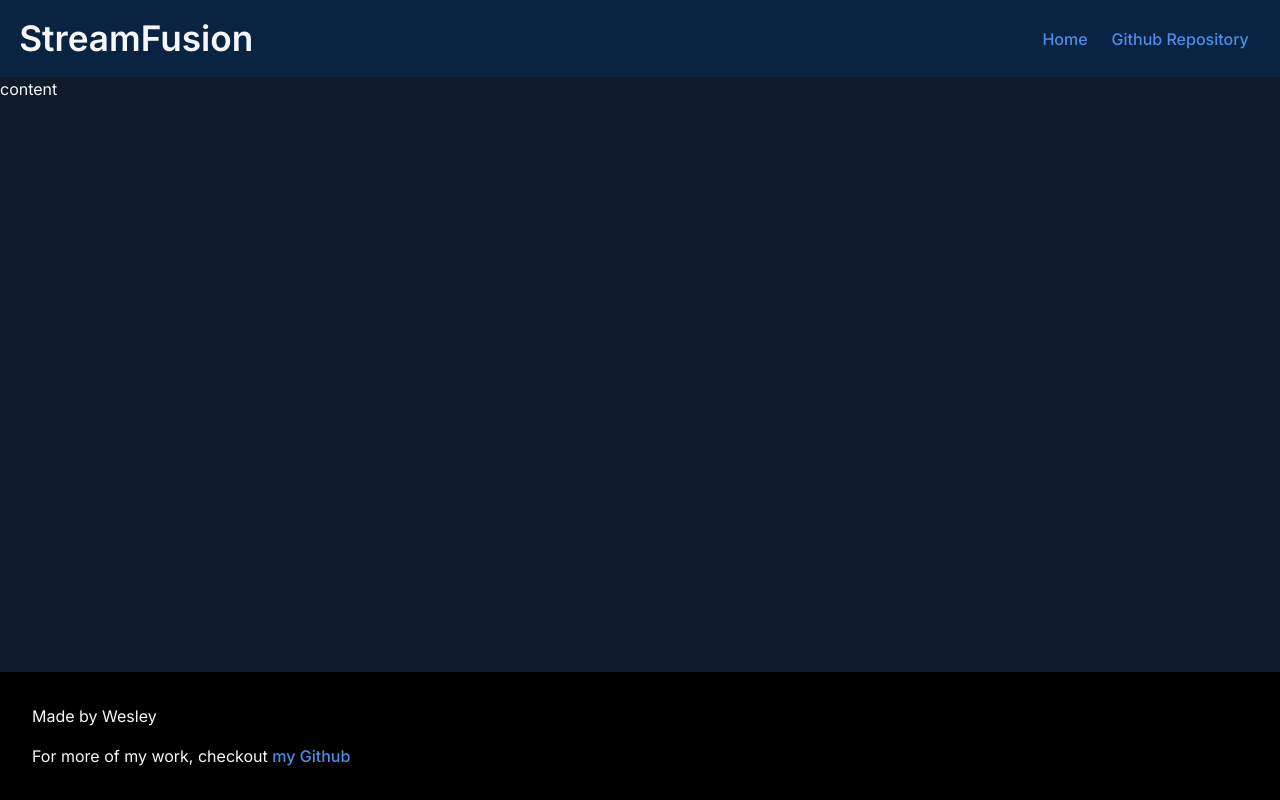
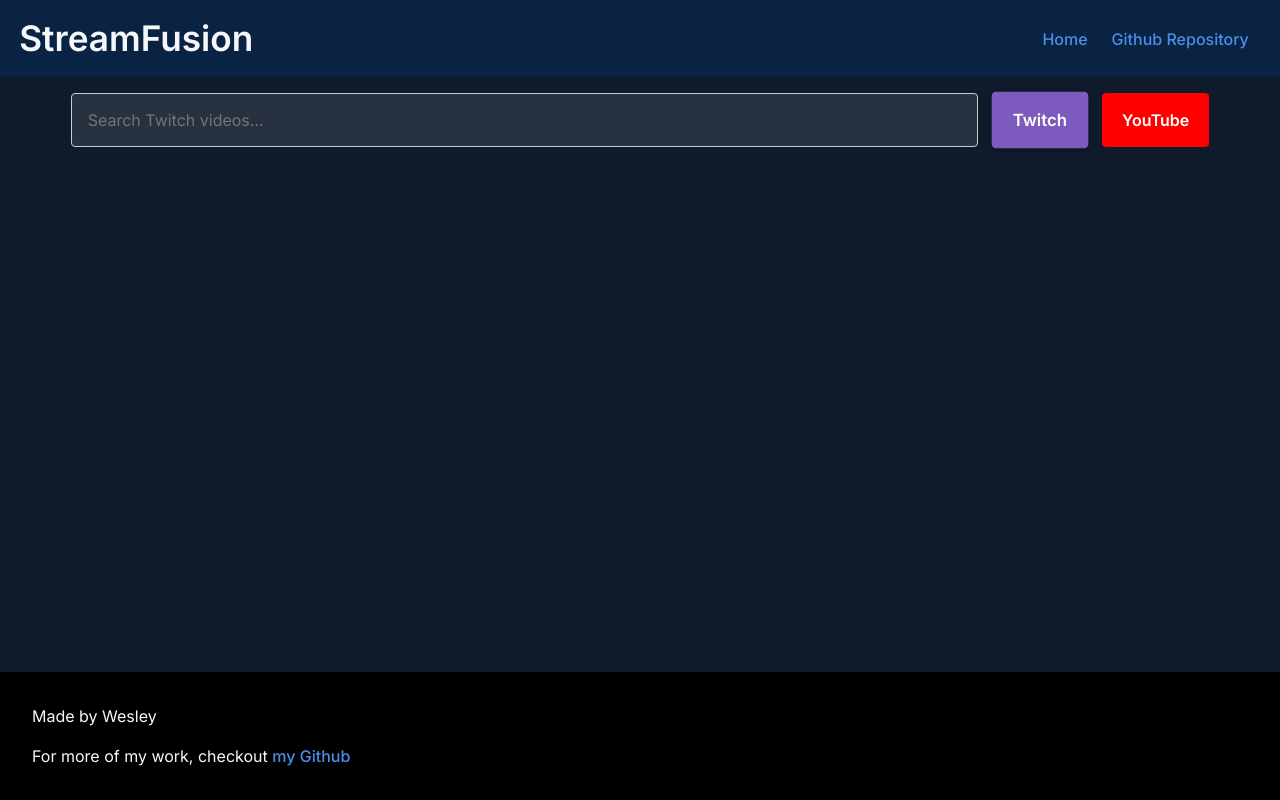
Before and after one commit to WesloTheWeb/streamFusion, a React (Vite) app: page / in a window 1280 px wide. Built offline with nearby package versions, Linux system fonts and the light colour scheme.

Commit message:
Placeholder for search modes added

```diff
--- a/src/App.tsx
+++ b/src/App.tsx
@@ -2,6 +2,7 @@ import { useState } from 'react';
 import NavigationHeader from './components/NavigationHeader/NavigationHeader';
 import './App.scss';
 import Footer from './components/Footer/Footer';
+import SearchInput from './components/SearchInput/SearchInput';
 
 function App() {
   const [count, setCount] = useState(0)
@@ -12,7 +13,7 @@ function App() {
         <NavigationHeader />
       </header>
       <main>
-        content
+        <SearchInput />
       </main>
       {/* <div className="card">
         <button onClick={() => setCount((count) => count + 1)}>
--- /dev/null
+++ b/src/components/SearchInput/SearchInput.module.scss
@@ -0,0 +1,74 @@
+@use '../../styles/variables.scss' as v;
+
+
+.searchContainer {
+    display: flex;
+    justify-content: center;
+    padding: 1rem;
+    margin: 0 auto;
+    gap: 1rem;
+
+    input {
+        padding: 1rem;
+        width: 70%;
+        border-radius: 4px;
+        border: 1px solid #ccc;
+        font-size: 1rem;
+
+        &:focus {
+            outline: none;
+            box-shadow: 0 0 0 2px rgba(100, 65, 165, 0.3);
+        }
+    }
+}
+
+.modeContainer {
+    display: flex;
+    gap: 1rem;
+
+    button {
+        padding: 0.75rem 1.25rem;
+        border: none;
+        border-radius: 4px;
+        font-weight: 600;
+        cursor: pointer;
+        transition: all 0.2s ease;
+
+        &:hover {
+            opacity: 0.9;
+        }
+    }
+}
+
+.activeButton {
+    transform: scale(1.05);
+    box-shadow: 0 2px 8px rgba(0, 0, 0, 0.2);
+}
+
+.twitchButton {
+    background-color: v.$twitch-primary;
+    color: v.$twitch-secondary;
+
+    &:hover {
+        background-color: v.$twitch-hover;
+    }
+
+    &.activeButton {
+        background-color: v.$twitch-hover;
+        color: white;
+    }
+}
+
+.youtubeButton {
+    background-color: v.$youtube-primary;
+    color: v.$youtube-secondary;
+
+    &:hover {
+        background-color: v.$youtube-hover;
+    }
+
+    &.activeButton {
+        background-color: v.$youtube-hover;
+        color: white;
+    }
+}
--- /dev/null
+++ b/src/components/SearchInput/SearchInput.tsx
@@ -0,0 +1,37 @@
+import { useState } from 'react';
+import classes from './SearchInput.module.scss';
+
+const { searchContainer, modeContainer, activeButton, twitchButton, youtubeButton } = classes;
+
+const SearchInput = () => {
+    const [mode, setMode] = useState('Twitch');
+
+    const handleModeChange = (selectedMode: string) => {
+        setMode(selectedMode);
+        console.log(`Mode is now ${mode}`);
+    };
+
+    return (
+        <div className={searchContainer}>
+            <input
+                placeholder={`Search ${mode} videos...`}
+            />
+            <section className={modeContainer}>
+                <button
+                    className={`${mode === 'Twitch' ? activeButton : ''} ${twitchButton}`}
+                    onClick={() => handleModeChange('Twitch')}
+                >
+                    Twitch
+                </button>
+                <button
+                    className={`${mode === 'YouTube' ? activeButton : ''} ${youtubeButton}`}
+                    onClick={() => handleModeChange('YouTube')}
+                >
+                    YouTube
+                </button>
+            </section>
+        </div>
+    );
+};
+
+export default SearchInput;
--- a/src/styles/variables.scss
+++ b/src/styles/variables.scss
@@ -22,3 +22,12 @@
 $successStateColor: #00C853; // Green for success
 
 $gradientMain: linear-gradient(135deg, var(--primary) 0%, var(--secondary) 100%);
+
+// ? Modes
+$twitch-primary: #6441a5;
+$twitch-secondary: #b9a3e3;
+$twitch-hover: #7d5bbe;
+
+$youtube-primary: #ff0000;
+$youtube-secondary: #ffffff;
+$youtube-hover: #cc0000;
```
Lines whose indentation alone changed are shown as unchanged.
